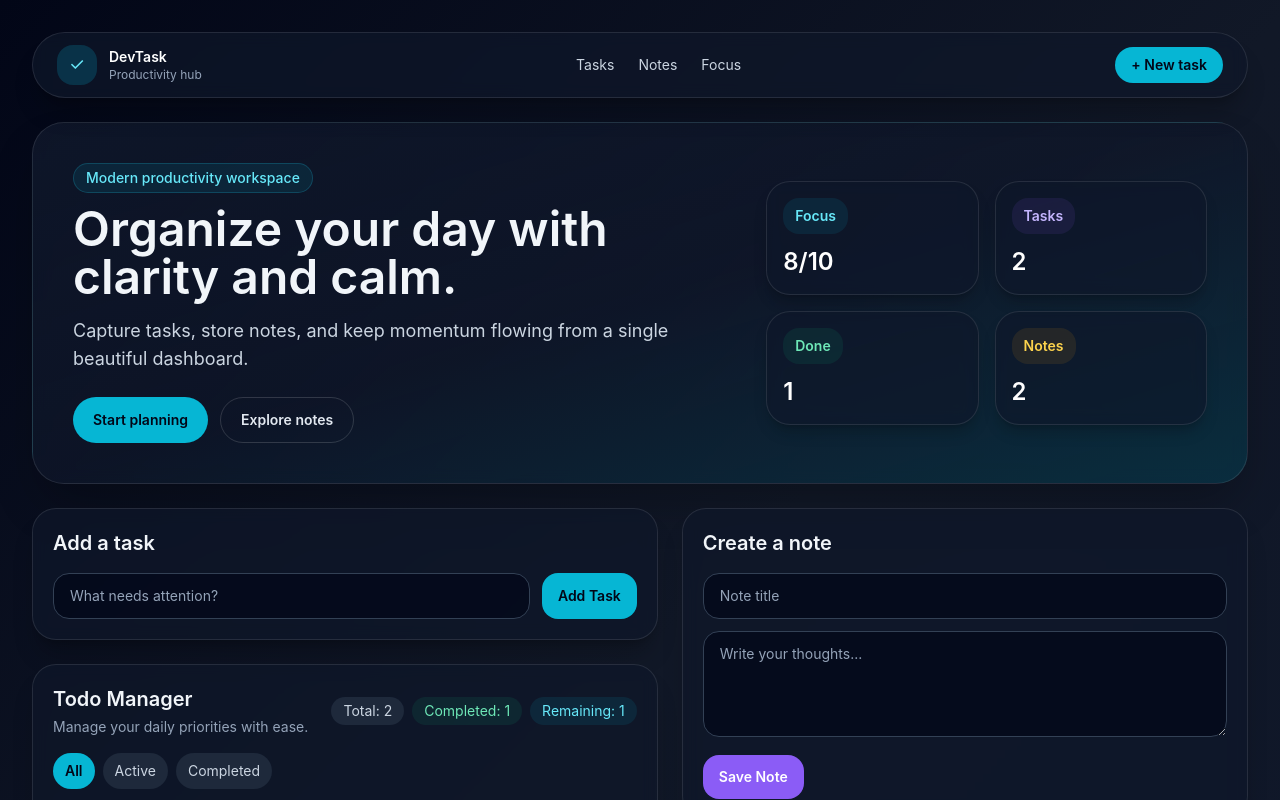
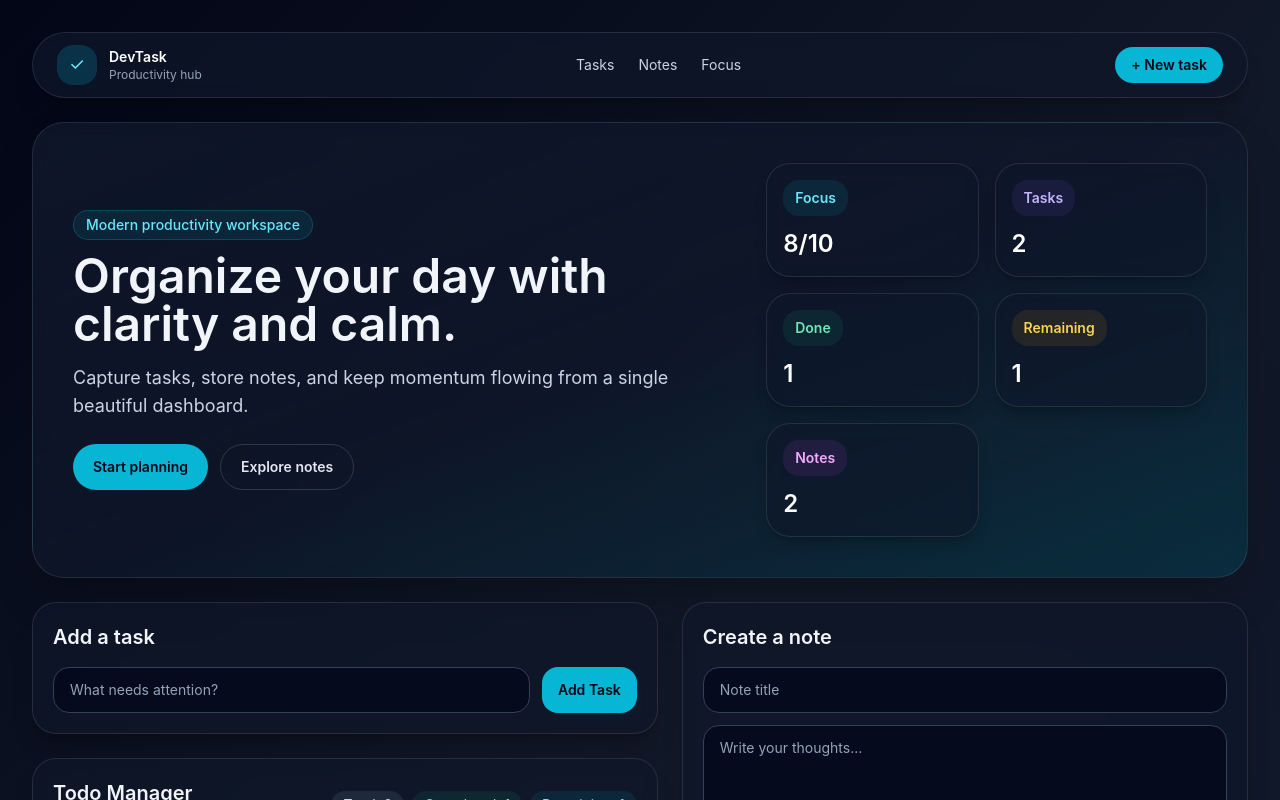
Before and after one commit to azijulhakimbd/DevTask, a React (Vite) app: page / in a window 1280 px wide. Shown: the top 800 px of the page. Built offline with nearby package versions, Linux system fonts and the light colour scheme.

Commit message:
refactor: extract todo and note logic into custom hooks

```diff
--- /dev/null
+++ b/src/hooks/useLocalStorage.js
@@ -0,0 +1,24 @@
+import { useEffect, useState } from 'react';
+
+function useLocalStorage(key, initialValue) {
+  const [storedValue, setStoredValue] = useState(() => {
+    if (typeof window === 'undefined') return initialValue;
+
+    try {
+      const item = window.localStorage.getItem(key);
+      return item ? JSON.parse(item) : initialValue;
+    } catch {
+      return initialValue;
+    }
+  });
+
+  useEffect(() => {
+    if (typeof window !== 'undefined') {
+      window.localStorage.setItem(key, JSON.stringify(storedValue));
+    }
+  }, [key, storedValue]);
+
+  return [storedValue, setStoredValue];
+}
+
+export default useLocalStorage;
--- /dev/null
+++ b/src/hooks/useNotes.js
@@ -0,0 +1,89 @@
+import { useState } from 'react';
+import useLocalStorage from './useLocalStorage';
+
+const initialNotes = [
+  { id: 1, title: 'Project idea', content: 'Build a calm dashboard with focus modes.', createdAt: '7/30/2026' },
+  { id: 2, title: 'Meeting prep', content: 'Gather insights and action items for tomorrow.', createdAt: '7/30/2026' },
+];
+
+function useNotes() {
+  const [notes, setNotes] = useLocalStorage('devtask-notes', initialNotes);
+  const [noteTitle, setNoteTitle] = useState('');
+  const [noteContent, setNoteContent] = useState('');
+  const [editNoteId, setEditNoteId] = useState(null);
+  const [editTitle, setEditTitle] = useState('');
+  const [editContent, setEditContent] = useState('');
+  const [searchQuery, setSearchQuery] = useState('');
+  const [sortOrder, setSortOrder] = useState('newest');
+
+  const addNote = (e) => {
+    e.preventDefault();
+    if (!noteTitle.trim() || !noteContent.trim()) return;
+
+    setNotes((prev) => [
+      {
+        id: Date.now(),
+        title: noteTitle.trim(),
+        content: noteContent.trim(),
+        createdAt: new Date().toLocaleDateString(),
+      },
+      ...prev,
+    ]);
+    setNoteTitle('');
+    setNoteContent('');
+  };
+
+  const deleteNote = (id) => {
+    setNotes((prev) => prev.filter((note) => note.id !== id));
+  };
+
+  const startEditingNote = (id) => {
+    const note = notes.find((item) => item.id === id);
+    if (note) {
+      setEditNoteId(id);
+      setEditTitle(note.title);
+      setEditContent(note.content);
+    }
+  };
+
+  const saveEditNote = (id) => {
+    const title = editTitle.trim();
+    const content = editContent.trim();
+    if (!title || !content) return;
+
+    setNotes((prev) => prev.map((note) => (note.id === id ? { ...note, title, content } : note)));
+    setEditNoteId(null);
+    setEditTitle('');
+    setEditContent('');
+  };
+
+  const cancelEditNote = () => {
+    setEditNoteId(null);
+    setEditTitle('');
+    setEditContent('');
+  };
+
+  return {
+    notes,
+    noteTitle,
+    setNoteTitle,
+    noteContent,
+    setNoteContent,
+    editNoteId,
+    editTitle,
+    setEditTitle,
+    editContent,
+    setEditContent,
+    searchQuery,
+    setSearchQuery,
+    sortOrder,
+    setSortOrder,
+    addNote,
+    deleteNote,
+    startEditingNote,
+    saveEditNote,
+    cancelEditNote,
+  };
+}
+
+export default useNotes;
--- /dev/null
+++ b/src/hooks/useTodos.js
@@ -0,0 +1,75 @@
+import { useMemo, useState } from 'react';
+import useLocalStorage from './useLocalStorage';
+
+const initialTasks = [
+  { id: 1, title: 'Plan the day', completed: true },
+  { id: 2, title: 'Review AI notes', completed: false },
+];
+
+function useTodos() {
+  const [tasks, setTasks] = useLocalStorage('devtask-tasks', initialTasks);
+  const [taskInput, setTaskInput] = useState('');
+  const [editTaskId, setEditTaskId] = useState(null);
+  const [editValue, setEditValue] = useState('');
+
+  const completedTasks = useMemo(() => tasks.filter((task) => task.completed).length, [tasks]);
+  const remainingTasks = useMemo(() => tasks.filter((task) => !task.completed).length, [tasks]);
+
+  const addTask = (e) => {
+    e.preventDefault();
+    if (!taskInput.trim()) return;
+
+    setTasks((prev) => [{ id: Date.now(), title: taskInput.trim(), completed: false }, ...prev]);
+    setTaskInput('');
+  };
+
+  const toggleTask = (id) => {
+    setTasks((prev) => prev.map((task) => (task.id === id ? { ...task, completed: !task.completed } : task)));
+  };
+
+  const deleteTask = (id) => {
+    setTasks((prev) => prev.filter((task) => task.id !== id));
+  };
+
+  const startEditingTask = (id) => {
+    const task = tasks.find((item) => item.id === id);
+    if (task) {
+      setEditTaskId(id);
+      setEditValue(task.title);
+    }
+  };
+
+  const saveEditTask = (id) => {
+    const value = editValue.trim();
+    if (!value) return;
+
+    setTasks((prev) => prev.map((task) => (task.id === id ? { ...task, title: value } : task)));
+    setEditTaskId(null);
+    setEditValue('');
+  };
+
+  const cancelEditTask = () => {
+    setEditTaskId(null);
+    setEditValue('');
+  };
+
+  return {
+    tasks,
+    setTasks,
+    taskInput,
+    setTaskInput,
+    editTaskId,
+    editValue,
+    setEditValue,
+    completedTasks,
+    remainingTasks,
+    addTask,
+    toggleTask,
+    deleteTask,
+    startEditingTask,
+    saveEditTask,
+    cancelEditTask,
+  };
+}
+
+export default useTodos;
--- a/src/pages/HomePage.jsx
+++ b/src/pages/HomePage.jsx
@@ -1,4 +1,3 @@
-import { useEffect, useMemo, useState } from 'react';
 import Navbar from '../components/Navbar';
 import StatCard from '../components/StatCard';
 import TaskForm from '../components/TaskForm';
@@ -6,124 +5,48 @@ import TaskList from '../components/TaskList';
 import NoteForm from '../components/NoteForm';
 import NoteList from '../components/NoteList';
 import Footer from '../components/Footer';
-import { loadFromStorage, saveToStorage } from '../utils/storage';
-
-const initialTasks = [
-  { id: 1, title: 'Plan the day', completed: true },
-  { id: 2, title: 'Review AI notes', completed: false },
-];
-
-const initialNotes = [
-  { id: 1, title: 'Project idea', content: 'Build a calm dashboard with focus modes.' },
-  { id: 2, title: 'Meeting prep', content: 'Gather insights and action items for tomorrow.' },
-];
+import useTodos from '../hooks/useTodos';
+import useNotes from '../hooks/useNotes';
 
 function HomePage() {
-  const [tasks, setTasks] = useState(() => loadFromStorage('devtask-tasks', initialTasks));
-  const [notes, setNotes] = useState(() => loadFromStorage('devtask-notes', initialNotes));
-  const [taskInput, setTaskInput] = useState('');
-  const [noteTitle, setNoteTitle] = useState('');
-  const [noteContent, setNoteContent] = useState('');
-  const [editTaskId, setEditTaskId] = useState(null);
-  const [editValue, setEditValue] = useState('');
-  const [editNoteId, setEditNoteId] = useState(null);
-  const [editTitle, setEditTitle] = useState('');
-  const [editContent, setEditContent] = useState('');
-  const [searchQuery, setSearchQuery] = useState('');
-  const [sortOrder, setSortOrder] = useState('newest');
+  const {
+    tasks,
+    taskInput,
+    setTaskInput,
+    editTaskId,
+    editValue,
+    setEditValue,
+    completedTasks,
+    remainingTasks,
+    addTask,
+    toggleTask,
+    deleteTask,
+    startEditingTask,
+    saveEditTask,
+    cancelEditTask,
+  } = useTodos();
 
-  useEffect(() => {
-    saveToStorage('devtask-tasks', tasks);
-  }, [tasks]);
-
-  useEffect(() => {
-    saveToStorage('devtask-notes', notes);
-  }, [notes]);
-
-  const completedTasks = useMemo(() => tasks.filter((task) => task.completed).length, [tasks]);
-
-  const addTask = (e) => {
-    e.preventDefault();
-    if (!taskInput.trim()) return;
-    setTasks((prev) => [{ id: Date.now(), title: taskInput.trim(), completed: false }, ...prev]);
-    setTaskInput('');
-  };
-
-  const toggleTask = (id) => {
-    setTasks((prev) => prev.map((task) => (task.id === id ? { ...task, completed: !task.completed } : task)));
-  };
-
-  const deleteTask = (id) => {
-    setTasks((prev) => prev.filter((task) => task.id !== id));
-  };
-
-  const startEditing = (id) => {
-    const task = tasks.find((item) => item.id === id);
-    if (task) {
-      setEditTaskId(id);
-      setEditValue(task.title);
-    }
-  };
-
-  const saveEdit = (id) => {
-    const value = editValue.trim();
-    if (!value) return;
-
-    setTasks((prev) => prev.map((task) => (task.id === id ? { ...task, title: value } : task)));
-    setEditTaskId(null);
-    setEditValue('');
-  };
-
-  const cancelEdit = () => {
-    setEditTaskId(null);
-    setEditValue('');
-  };
-
-  const addNote = (e) => {
-    e.preventDefault();
-    if (!noteTitle.trim() || !noteContent.trim()) return;
-    setNotes((prev) => [
-      {
-        id: Date.now(),
-        title: noteTitle.trim(),
-        content: noteContent.trim(),
-        createdAt: new Date().toLocaleDateString(),
-      },
-      ...prev,
-    ]);
-    setNoteTitle('');
-    setNoteContent('');
-  };
-
-  const deleteNote = (id) => {
-    setNotes((prev) => prev.filter((note) => note.id !== id));
-  };
-
-  const startEditingNote = (id) => {
-    const note = notes.find((item) => item.id === id);
-    if (note) {
-      setEditNoteId(id);
-      setEditTitle(note.title);
-      setEditContent(note.content);
-    }
-  };
-
-  const saveEditNote = (id) => {
-    const title = editTitle.trim();
-    const content = editContent.trim();
-    if (!title || !content) return;
-
-    setNotes((prev) => prev.map((note) => (note.id === id ? { ...note, title, content } : note)));
-    setEditNoteId(null);
-    setEditTitle('');
-    setEditContent('');
-  };
-
-  const cancelEditNote = () => {
-    setEditNoteId(null);
-    setEditTitle('');
-    setEditContent('');
-  };
+  const {
+    notes,
+    noteTitle,
+    setNoteTitle,
+    noteContent,
+    setNoteContent,
+    editNoteId,
+    editTitle,
+    setEditTitle,
+    editContent,
+    setEditContent,
+    searchQuery,
+    setSearchQuery,
+    sortOrder,
+    setSortOrder,
+    addNote,
+    deleteNote,
+    startEditingNote,
+    saveEditNote,
+    cancelEditNote,
+  } = useNotes();
 
   return (
     <div className="min-h-screen bg-transparent px-4 py-5 text-slate-100 sm:px-6 lg:px-8 lg:py-8">
@@ -156,7 +79,8 @@ function HomePage() {
               <StatCard label="Focus" value="8/10" accent="bg-cyan-500/10 text-cyan-300" />
               <StatCard label="Tasks" value={tasks.length} accent="bg-violet-500/10 text-violet-300" />
               <StatCard label="Done" value={completedTasks} accent="bg-emerald-500/10 text-emerald-300" />
-              <StatCard label="Notes" value={notes.length} accent="bg-amber-500/10 text-amber-300" />
+              <StatCard label="Remaining" value={remainingTasks} accent="bg-amber-500/10 text-amber-300" />
+              <StatCard label="Notes" value={notes.length} accent="bg-fuchsia-500/10 text-fuchsia-300" />
             </div>
           </div>
         </section>
@@ -171,9 +95,9 @@ function HomePage() {
               editTaskId={editTaskId}
               editValue={editValue}
               setEditValue={setEditValue}
-              startEditing={startEditing}
-              saveEdit={saveEdit}
-              cancelEdit={cancelEdit}
+              startEditing={startEditingTask}
+              saveEdit={saveEditTask}
+              cancelEdit={cancelEditTask}
             />
           </section>
 
```
